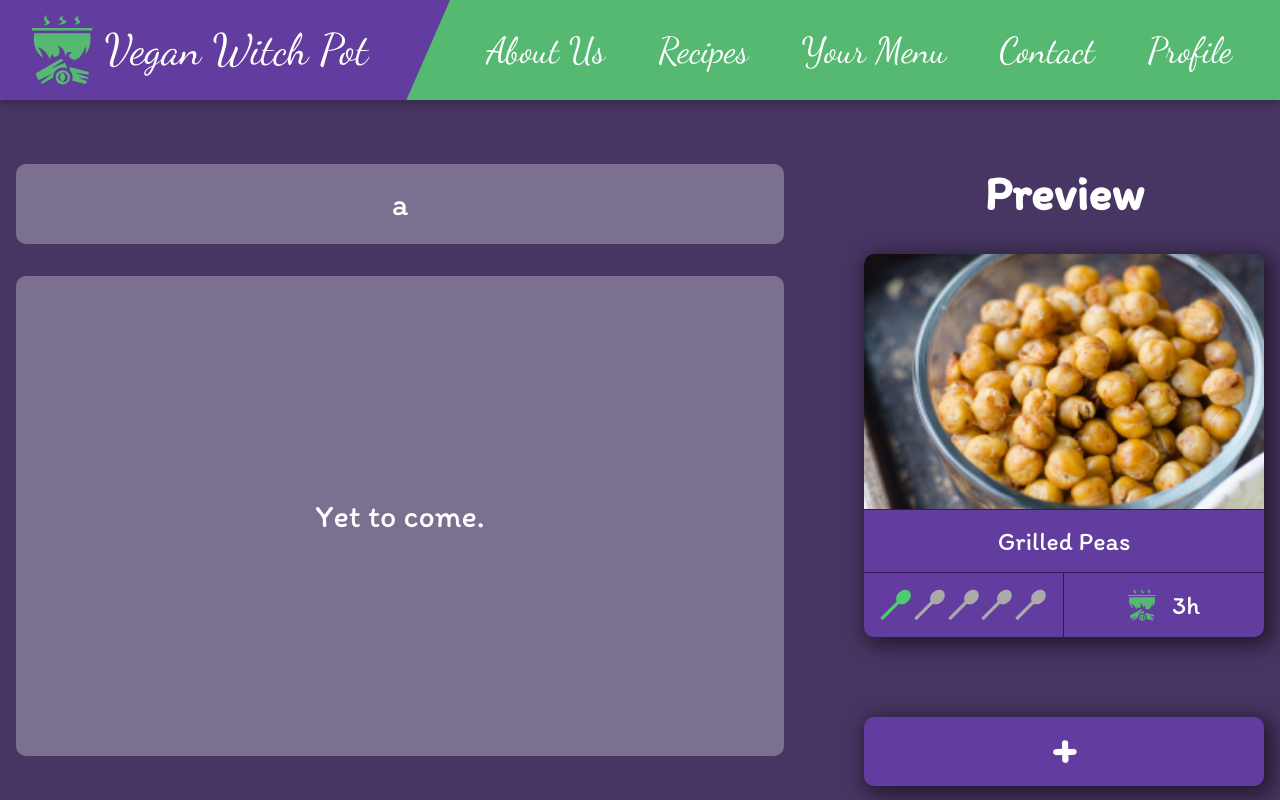
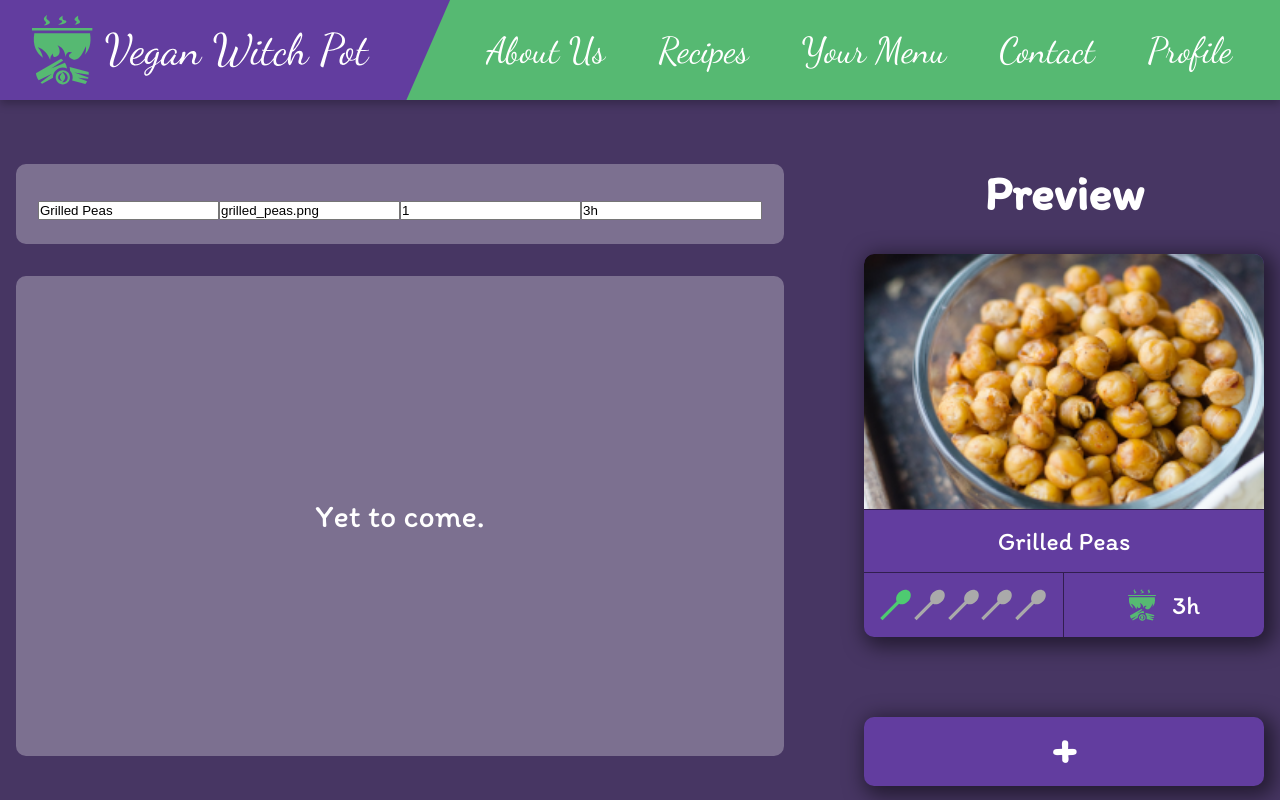
Before and after one commit to Laynaria/Vegan-Witch-Pot, a React (Vite) app in the folder frontend/: page /add-recipe in a window 1280 px wide. Shown: the top 800 px of the page. Built offline with nearby package versions, Linux system fonts and the light colour scheme; no server answers.

Commit message:
controlled form working on add-recipe page

```diff
--- a/frontend/src/pages/AddRecipe.jsx
+++ b/frontend/src/pages/AddRecipe.jsx
@@ -13,13 +13,33 @@ export default function AddRecipe() {
     cooking_time: "3h",
   });
 
-  console.warn(setRecipe);
+  const handleChange = (e) => {
+    const { name, value } = e.target;
+    setRecipe({ ...recipe, [name]: value });
+  };
 
   return (
     <main id="flex-row">
       <section className="edit">
-        <form>a</form>
-        <form>Yet to come.</form>
+        <form onChange={handleChange}>
+          <label>
+            <input type="text" name="title" value={recipe.title} />
+          </label>
+          <label>
+            <input type="text" name="picture" value={recipe.picture} />
+          </label>
+          <label>
+            <input type="number" name="difficulty" value={recipe.difficulty} />
+          </label>
+          <label>
+            <input
+              type="text"
+              name="cooking_time"
+              value={recipe.cooking_time}
+            />
+          </label>
+        </form>
+        <form onChange={handleChange}>Yet to come.</form>
       </section>
       <section className="preview">
         <h2>Preview</h2>
```
